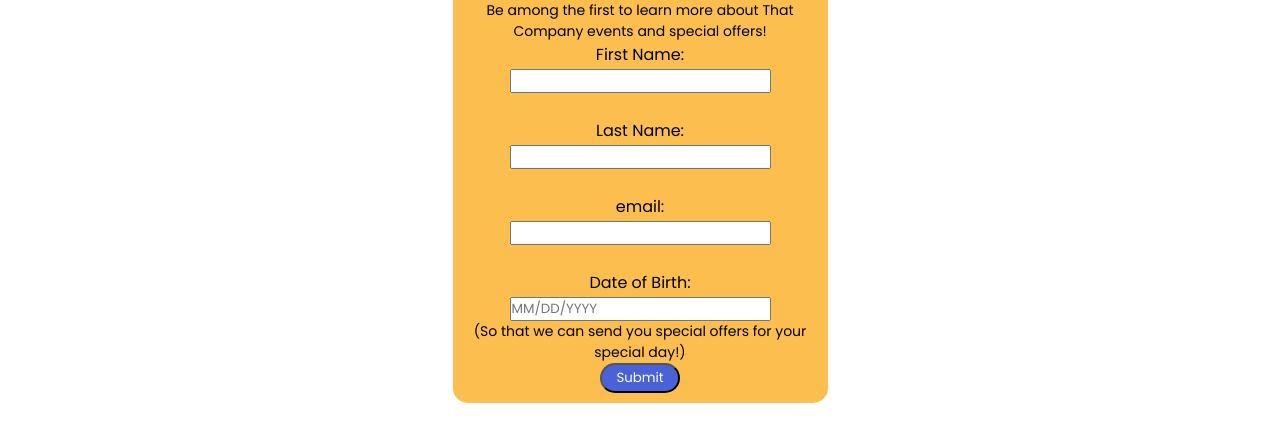
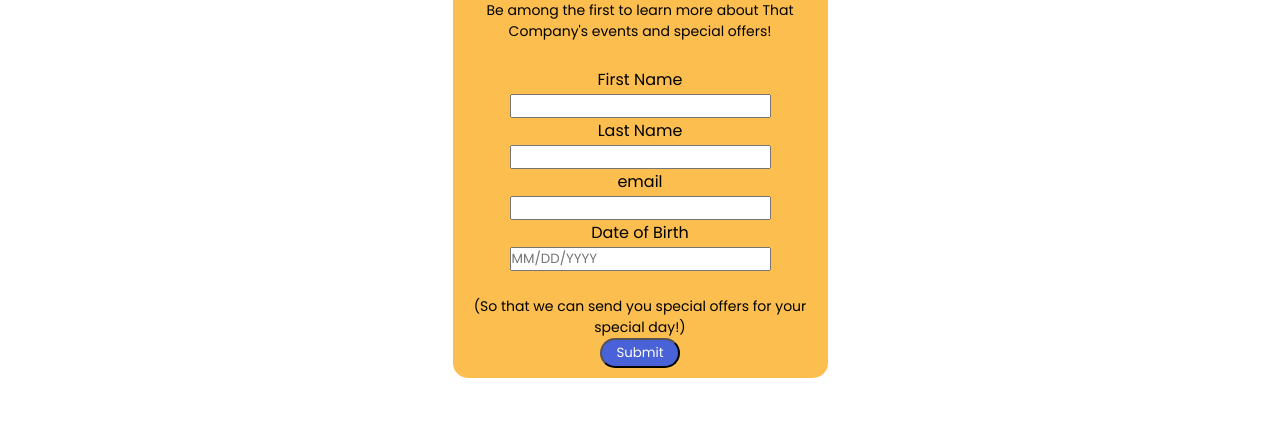
Before and after one commit to jcchaconjr/PythonWebForm, a plain HTML site: page Templates/index.html in a window 1280 px wide. Shown: the part 188-630 px from the top of the page. Drawn offline with Linux system fonts and the light colour scheme.

Commit message:
Updated index.html
-Made some updates to start and customize the site for my project.

```diff
--- a/Templates/index.html
+++ b/Templates/index.html
@@ -226,19 +226,19 @@
     <br><br>
     <div class="subform">
         <h1>Subscribe!</h1>
-        <p>Be among the first to learn more about That Company events and special offers!</p>
+        <p>Be among the first to learn more about That Company's events and special offers!</p><br>
         <form method="post" action="/">
-            <label for="first_name">First Name:</label><br>
-            <input type="text" id="first_name" name="first_name" required><br><br>
+            <label for="first_name">First Name</label><br>
+            <input type="text" id="first_name" name="first_name" required><br>
 
-            <label for="last_name">Last Name:</label><br>
-            <input type="text" id="last_name" name="last_name" required><br><br>
+            <label for="last_name">Last Name</label><br>
+            <input type="text" id="last_name" name="last_name" required><br>
 
-            <label for="email">email:</label><br>
-            <input type="text" id="email" name="email" required><br><br>
+            <label for="email">email</label><br>
+            <input type="text" id="email" name="email" required><br>
 
-            <label for="dob">Date of Birth:</label><br>
-            <input type="text" id="dob" name="dob" placeholder="MM/DD/YYYY" required><br>
+            <label for="dob">Date of Birth</label><br>
+            <input type="text" id="dob" name="dob" placeholder="MM/DD/YYYY" required><br><br>
             <p>(So that we can send you special offers for your special day!)</p>
 
             <button class="formbutton" type="submit">Submit</button>
```
